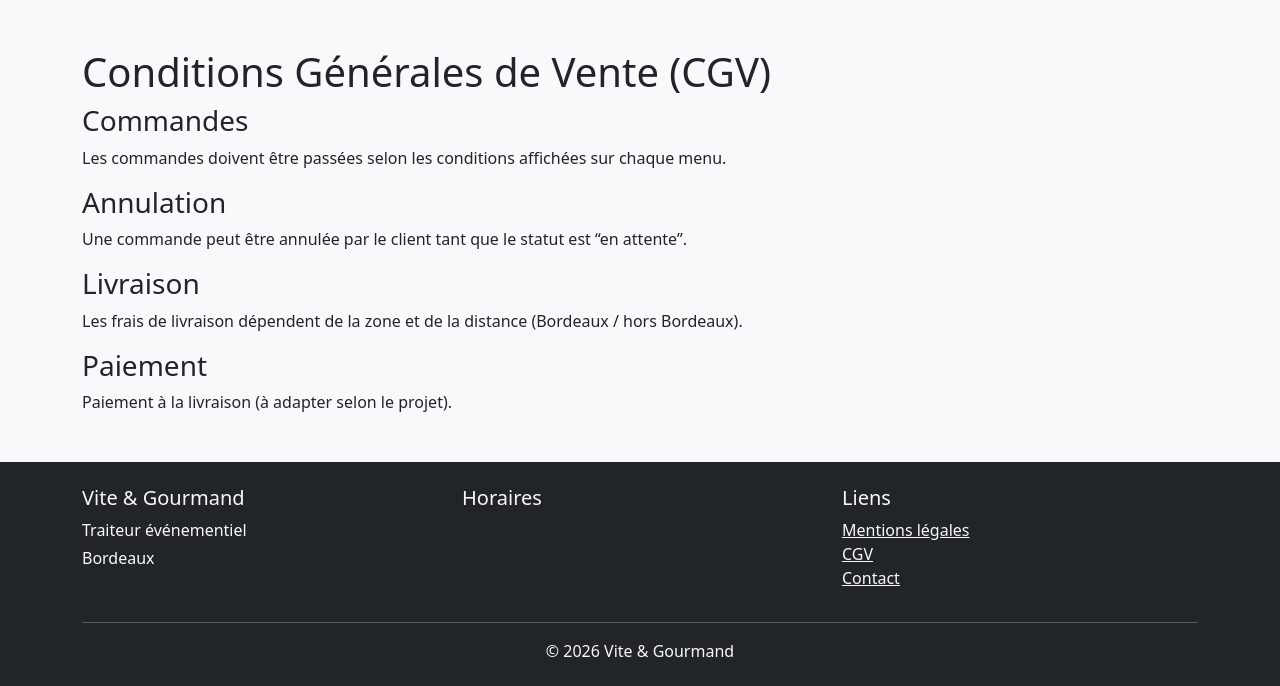
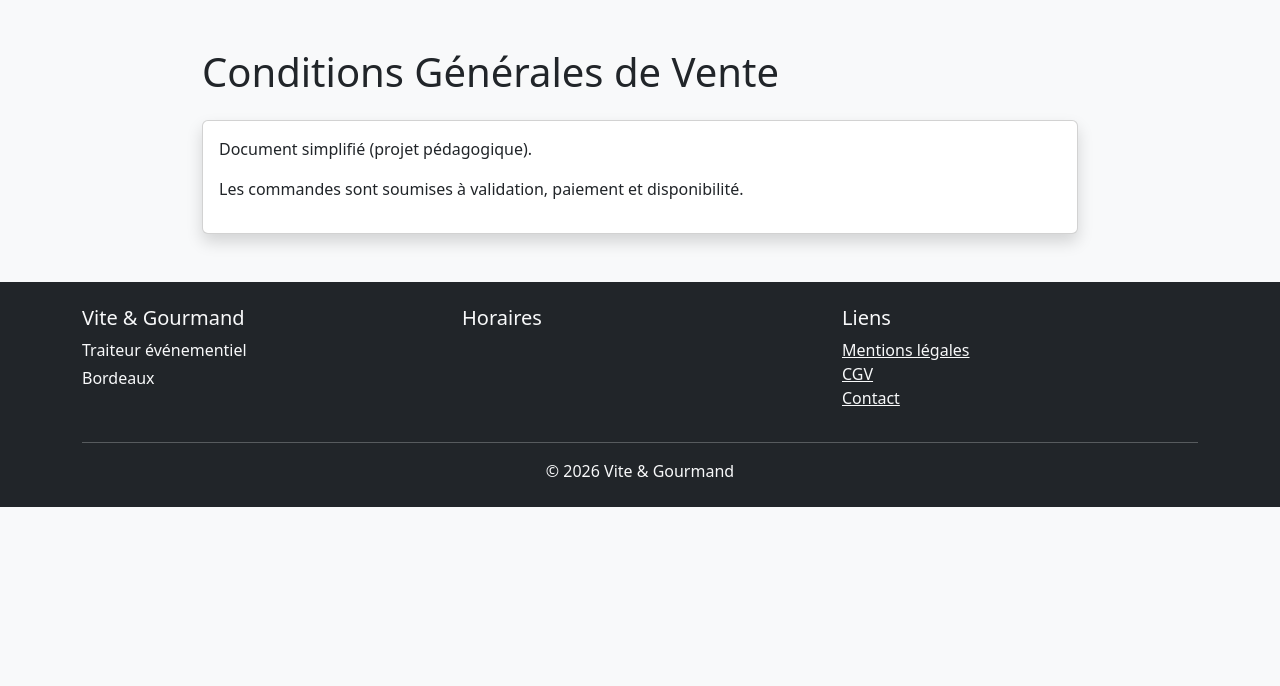
Before and after one commit to kriscab94/vite-gourmand, a PHP site: page /cgv.php in a window 1280 px wide. Shown: the part 56-742 px from the top of the page. Run offline with PHP 8.4, Linux system fonts and the light colour scheme; data that the repository does not hold is empty.

Commit message:
Revise CGV page structure and content
Updated the CGV page layout and content for clarity and design.

```diff
--- a/vite-gourmand/public/cgv.php
+++ b/vite-gourmand/public/cgv.php
@@ -9,20 +9,14 @@
 <body class="bg-light">
 <?php require_once("../views/navbar.php"); ?>
 
-<div class="container mt-5">
-  <h1>Conditions Générales de Vente (CGV)</h1>
-
-  <h3>Commandes</h3>
-  <p>Les commandes doivent être passées selon les conditions affichées sur chaque menu.</p>
-
-  <h3>Annulation</h3>
-  <p>Une commande peut être annulée par le client tant que le statut est “en attente”.</p>
-
-  <h3>Livraison</h3>
-  <p>Les frais de livraison dépendent de la zone et de la distance (Bordeaux / hors Bordeaux).</p>
-
-  <h3>Paiement</h3>
-  <p>Paiement à la livraison (à adapter selon le projet).</p>
+<div class="container mt-5" style="max-width: 900px;">
+  <h1>Conditions Générales de Vente</h1>
+  <div class="card shadow mt-4">
+    <div class="card-body">
+      <p>Document simplifié (projet pédagogique).</p>
+      <p>Les commandes sont soumises à validation, paiement et disponibilité.</p>
+    </div>
+  </div>
 </div>
 
 <?php require_once("../views/footer.php"); ?>
```
